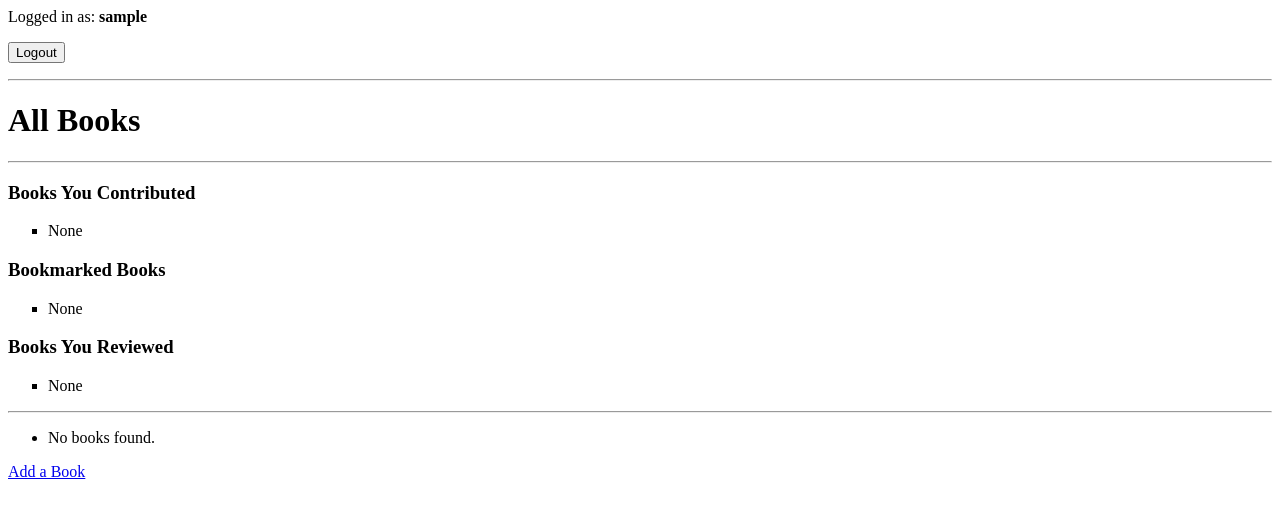
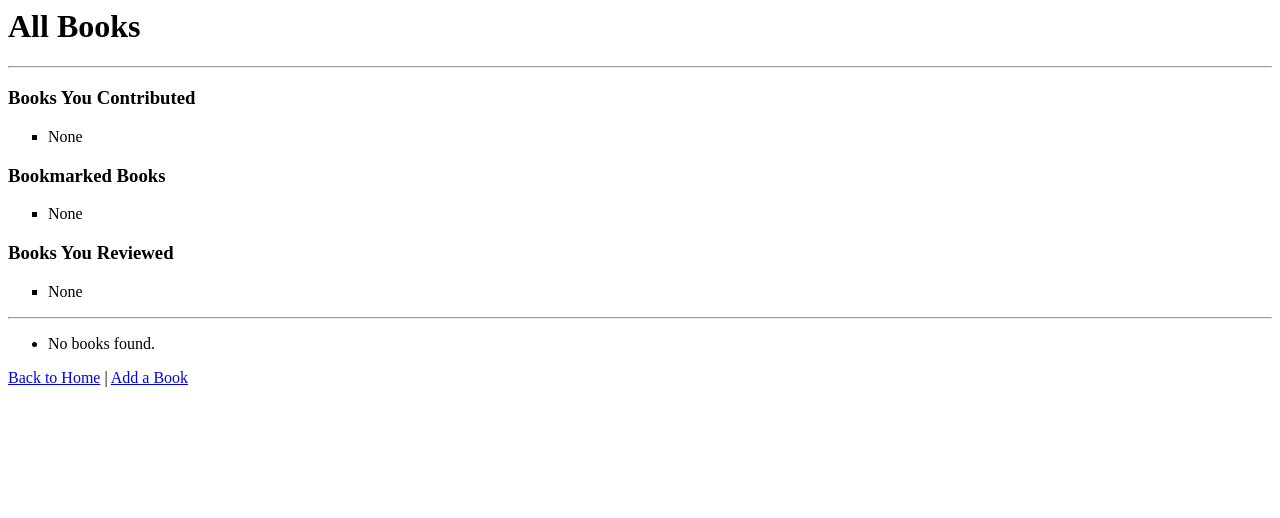
Before and after one commit to Robictibay/commongrounds-E-8, a Django app: page /bookclub/books in a window 1280 px wide. Shown: the top 518 px of the page. Run offline with Django 5.2, Linux system fonts and the light colour scheme; the visitor is signed in with stand-in values (Sample User, id 1); data that the repository does not hold is empty.

Commit message:
added back to home to improve consistency between apps. login/logout feature removed in bookclub app specifically.

```diff
--- a/bookclub/templates/bookclub/base.html
+++ b/bookclub/templates/bookclub/base.html
@@ -3,20 +3,6 @@
         <title>Book Club App</title>
     </head>
     <body>
-        <nav>
-            {% if user.is_authenticated %}
-                <p>Logged in as: <strong>{{ user.username }}</strong></p>
-                <form method="POST" action="{% url 'logout' %}">
-                    {% csrf_token %}
-                    <button type="submit">Logout</button>
-                </form>
-            {% else %}
-                <form action="{% url 'login' %}">
-                    <button type="submit">Login</button>
-                </form>
-            {% endif %}
-        </nav>
-        <hr>
         {% block body %}{% endblock %}
     </body>
 
--- a/bookclub/templates/bookclub/book_list.html
+++ b/bookclub/templates/bookclub/book_list.html
@@ -60,6 +60,6 @@
     {% endfor %}
 </ul>
 
-<a href="{% url 'bookclub:book-create' %}">Add a Book</a>
+<a href="{% url 'home' %}">Back to Home</a> | <a href="{% url 'bookclub:book-create' %}">Add a Book</a>
 
 {% endblock %}
--- a/commissions/templates/commissions/commission_list.html
+++ b/commissions/templates/commissions/commission_list.html
@@ -56,3 +56,5 @@
 {% else %}
     <p>No commissions available.</p>
 {% endif %}
+<br>
+<a href="{% url 'home' %}">Back to Home</a>
--- a/diyprojects/templates/diyprojects/project_list.html
+++ b/diyprojects/templates/diyprojects/project_list.html
@@ -53,8 +53,6 @@
     </ul>
 {% endif %}
 
-<a href="{% url 'diyprojects:project-create' %}">
-        Create Project
-</a>
+<a href="{% url 'home' %}">Back to Home</a> | <a href="{% url 'diyprojects:project-create' %}">Create Project</a>
 
 {% endblock %}
--- a/merchstore/templates/merchstore/product_list.html
+++ b/merchstore/templates/merchstore/product_list.html
@@ -47,4 +47,4 @@
         </ul>
     {% endif %}
 {% endif %}
-<a href="{% url 'home' %}">Back</a>
+<a href="{% url 'home' %}">Back to Home</a>
```
